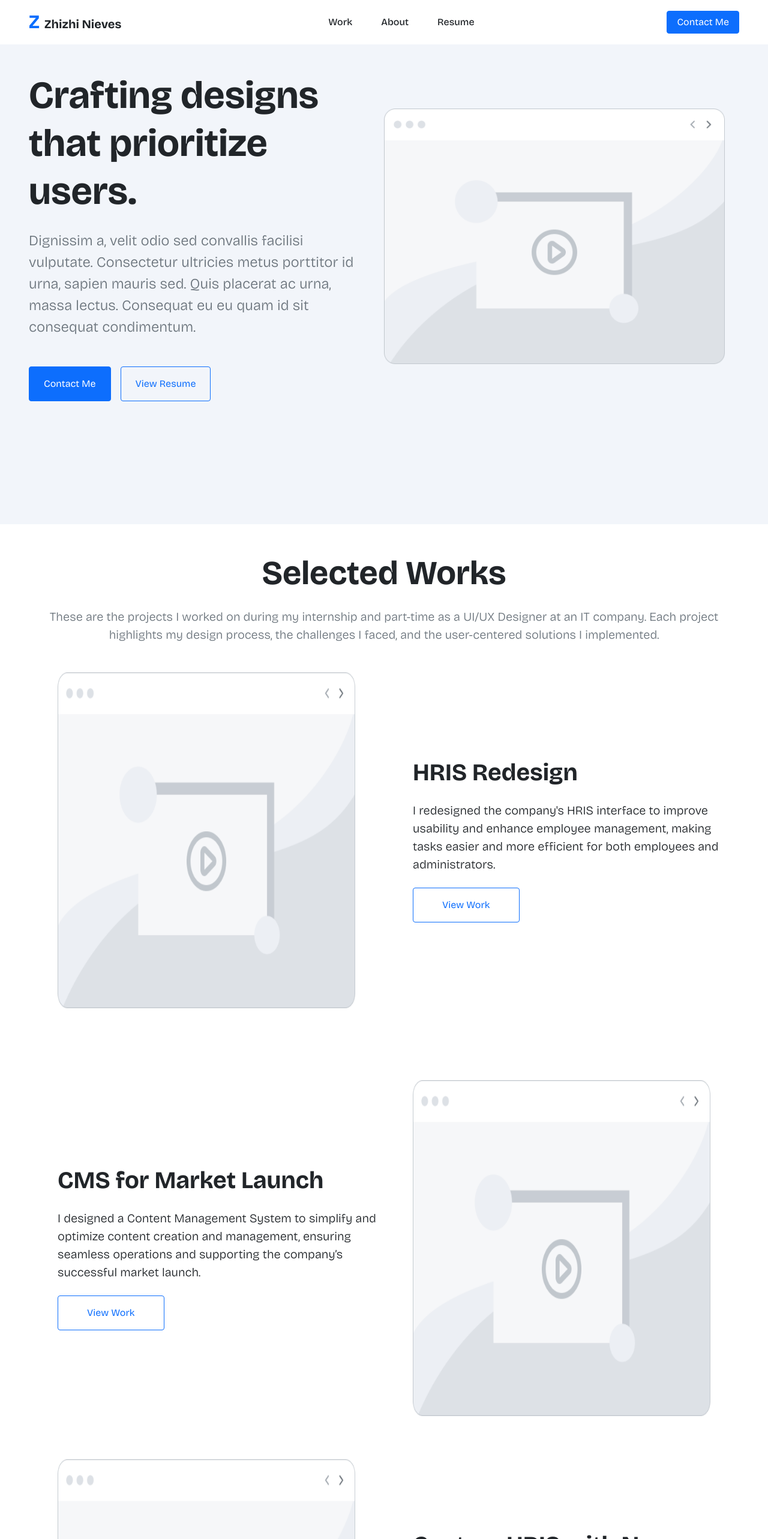
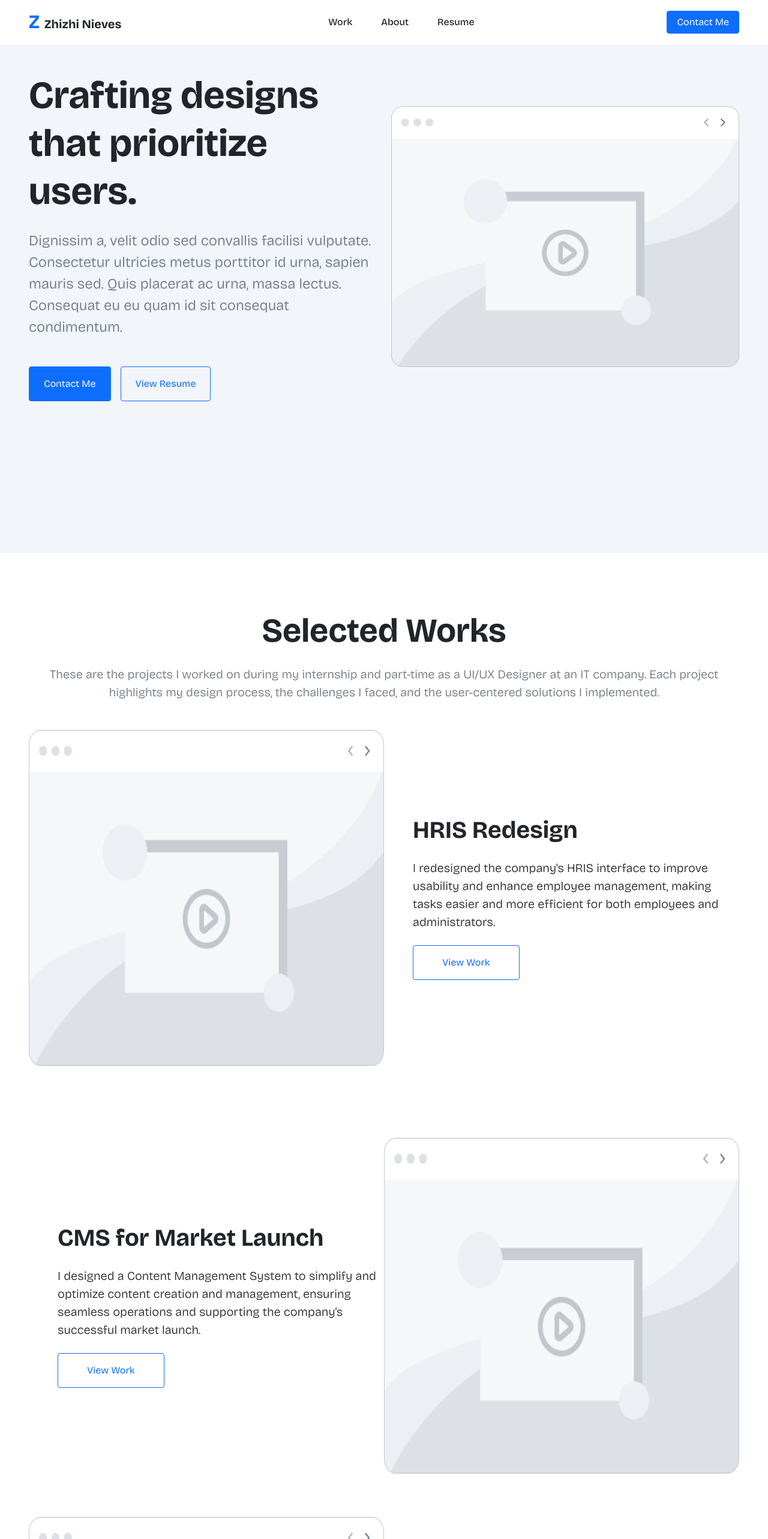
Before and after one commit to Bulbasar/Zhi, a React (Vite) app: page / in a window 1280 px wide. Shown: the top 2566 px of the page at 60% size. Built offline with nearby package versions, Linux system fonts and the light colour scheme.

Commit message:
Second Commit

```diff
--- a/src/modules/projects/Project.jsx
+++ b/src/modules/projects/Project.jsx
@@ -3,10 +3,10 @@ import showcase2Img from "../../assets/showcase2.png";
 
 const Project = () => {
   return (
-    <section className="min-vh-100 d-flex align-items-center bg-white">
-      <div className="d-flex flex-column w-100">
+    <section className="container-fluid px-5 min-vh-100 d-flex align-items-center py-5 container-90 showcase-section bg-white mt-5">
+      <div className="row align-items-center showcase-container">
         <div className="container mt-5">
-          <div className=" text-center mb-5">
+          <div className=" text-center">
             <h1 className="display-4 fw-bold mb-4">Selected Works</h1>
             <p className="lead text-muted mb-5">
               These are the projects I worked on during my internship and
@@ -17,12 +17,12 @@ const Project = () => {
           </div>
         </div>
 
-        <div className="container-fluid px-5">
+        <div className="container-fluid project-section">
           <div className="project-container mb-5">
             <div className="row align-items-center gy-5 mx-0">
               <div className="col-12 col-lg-6 px-0">
                 <div
-                  className="position-relative project-img px-5"
+                  className="position-relative project-img"
                   style={{ height: "35rem" }}
                 >
                   <img
@@ -65,7 +65,7 @@ const Project = () => {
               </div>
               <div className="col-12 col-lg-6 px-0 order-1 order-lg-2">
                 <div
-                  className="position-relative project-img px-5"
+                  className="position-relative project-img"
                   style={{ height: "35rem" }}
                 >
                   <img
@@ -84,7 +84,7 @@ const Project = () => {
             <div className="row align-items-center gy-5 mx-0">
               <div className="col-12 col-lg-6 px-0">
                 <div
-                  className="position-relative project-img px-5"
+                  className="position-relative project-img"
                   style={{ height: "35rem" }}
                 >
                   <img
--- a/src/modules/showcase/Showcase.jsx
+++ b/src/modules/showcase/Showcase.jsx
@@ -3,8 +3,8 @@ import showcase2Img from "../../assets/showcase2.png";
 
 const Showcase = () => {
   return (
-    <section className="container-fluid px-5 min-vh-100 d-flex align-items-center py-5 container-90">
-      <div className="row align-items-center w-100 showcase-container">
+    <section className="container-fluid px-5 min-vh-100 d-flex align-items-center py-5 container-90 showcase-section">
+      <div className="row align-items-center showcase-container showcase-container-first">
         <div className="col-lg-6 mb-5 mb-lg-0">
           <h1 className="display-3 fw-bold mb-4 lh-sm">
             Crafting designs
@@ -26,7 +26,7 @@ const Showcase = () => {
             </button>
           </div>
         </div>
-        <div className="col-lg-6 d-flex flex-row justify-content-end">
+        <div className="col-lg-6 d-flex flex-row justify-content-center">
           <img
             src={showcase2Img}
             alt="Browser window with video player"
--- a/src/styles/main.css
+++ b/src/styles/main.css
@@ -29,7 +29,7 @@
   color: #0d6efd !important;
 }
 
-.showcase-container {
+.showcase-container-first {
   margin-top: -10rem;
 }
 
@@ -54,16 +54,32 @@
     margin-bottom: 10px !important;
   }
 
+  .showcase-section {
+    padding: 0 !important;
+    padding: 16px !important;
+    margin-top: 30px !important;
+  }
+
   .showcase-container {
     margin-top: 0;
+    padding: 0 !important;
   }
   .showcase-img {
     width: 100%;
   }
 
+  .project-section {
+    padding: 0 !important;
+    padding: 16px !important;
+  }
+
   .project-img {
     padding: 0 !important;
     height: 450px !important;
+  }
+
+  .project-container a {
+    width: 100% !important;
   }
 }
 
```
